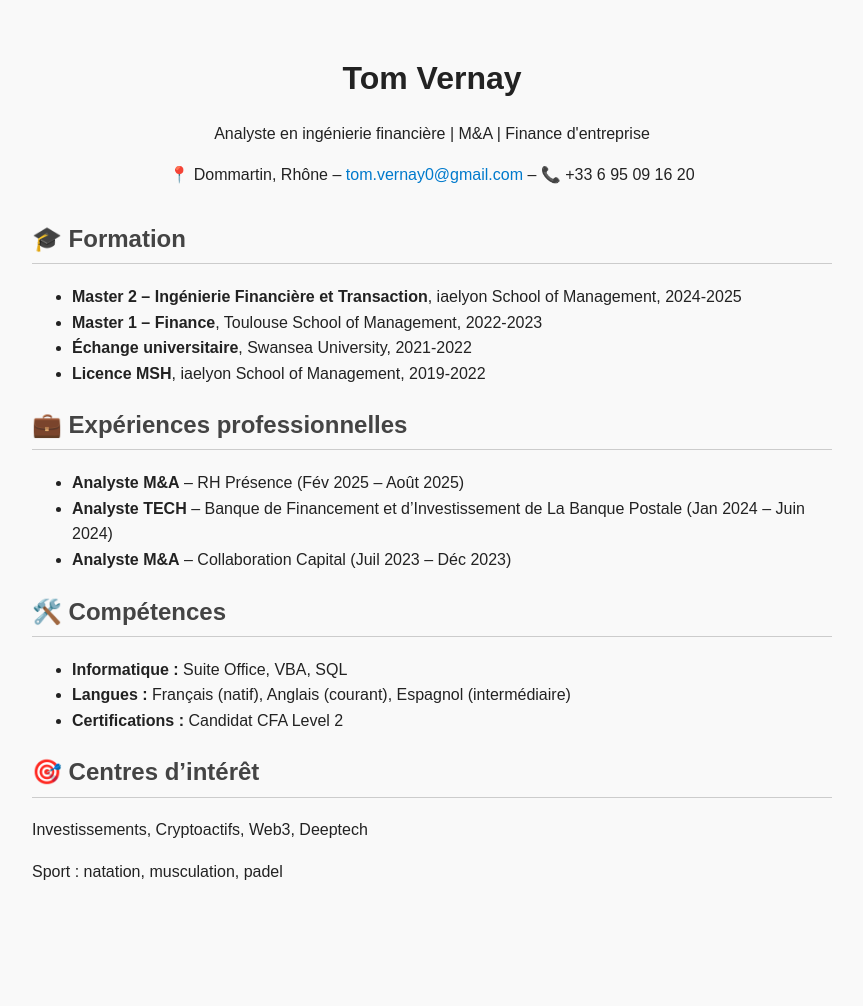
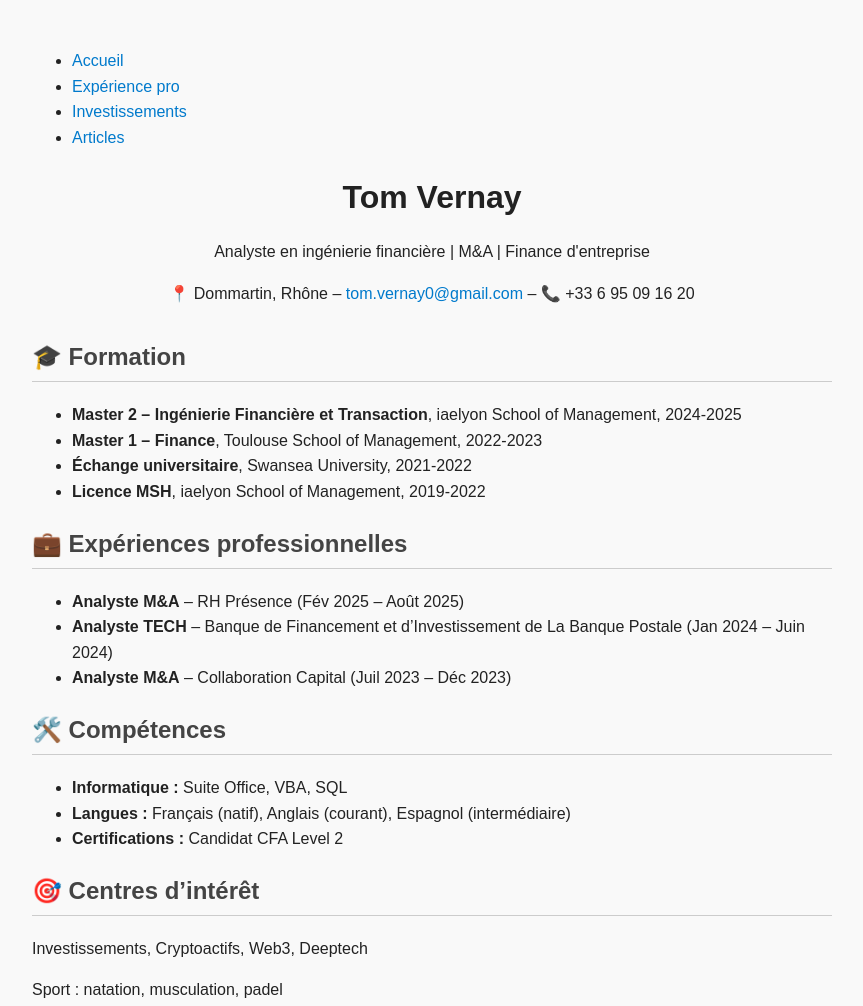
Before and after one commit to tomvernay/tomvernay.github.io, a plain HTML site: page index.html in a window 1280 px wide. Shown: the whole page, without its empty margins (208-1071 px from the left). Before the commit the page ends 933 px from the top, so only its background shows below. Drawn offline with Linux system fonts and the light colour scheme.

Commit message:
Update index.html

```diff
--- a/index.html
+++ b/index.html
@@ -7,6 +7,14 @@
   <link rel="stylesheet" href="style.css">
 </head>
 <body>
+    <nav>
+    <ul>
+      <li><a href="index.html">Accueil</a></li>
+      <li><a href="experience.html">Expérience pro</a></li>
+      <li><a href="investissements.html">Investissements</a></li>
+      <li><a href="articles.html">Articles</a></li>
+    </ul>
+  </nav>
   <header>
     <h1>Tom Vernay</h1>
     <p>Analyste en ingénierie financière | M&A | Finance d'entreprise</p>
```
